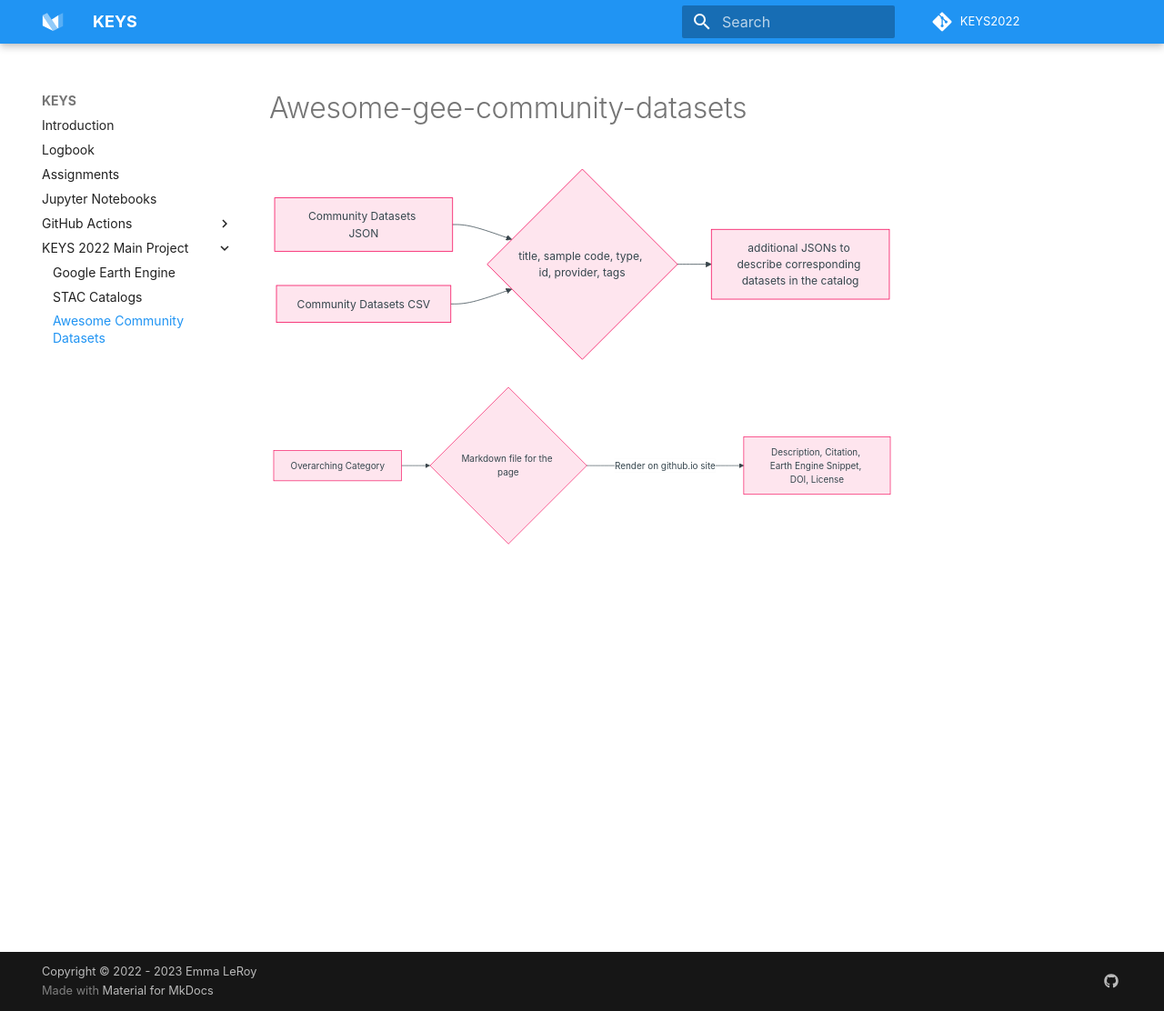
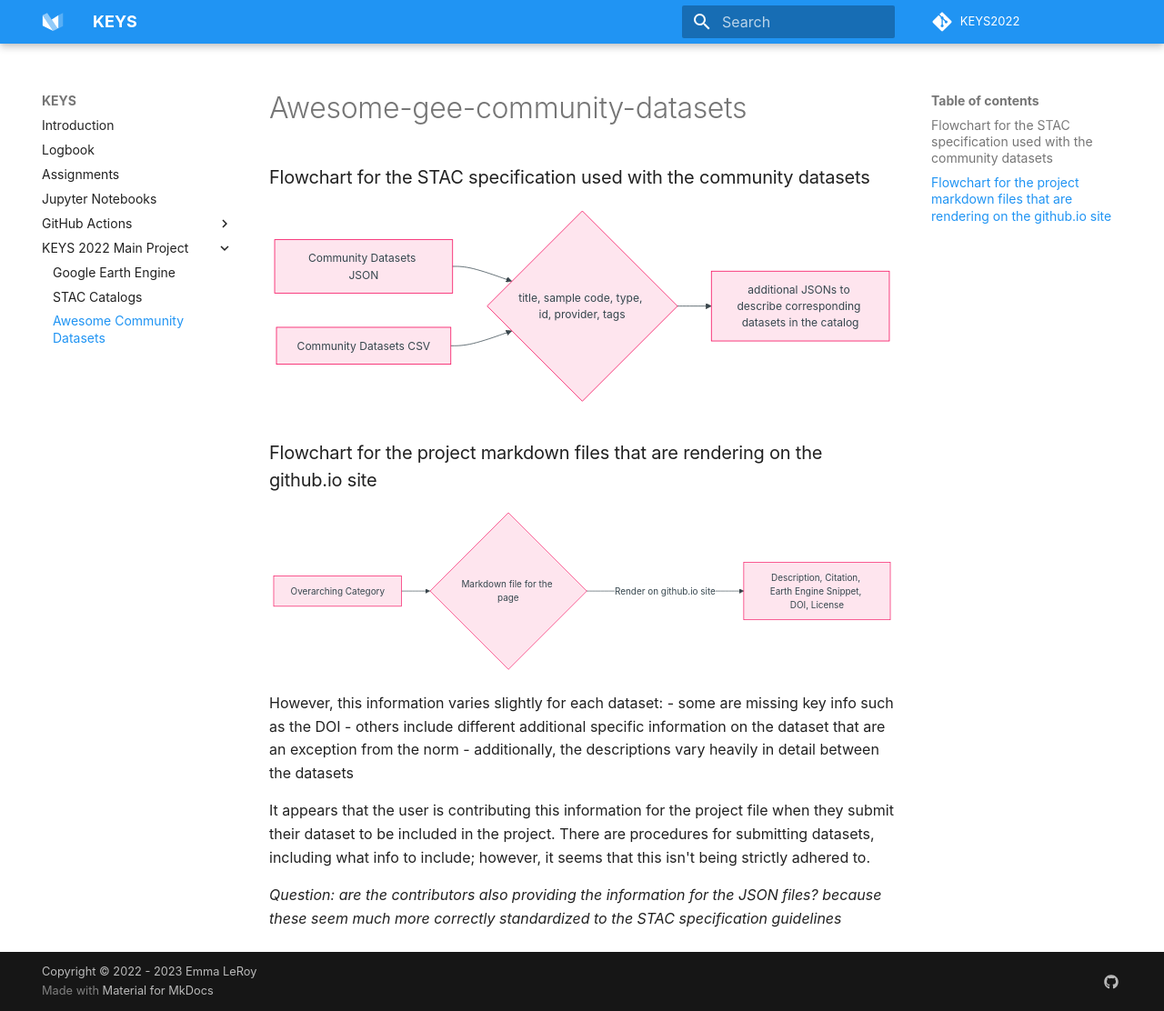
Before and after one commit to tyson-swetnam/mkdocs-material-template, an MkDocs documentation site: the page built from docs/communityDataset.md, in a window 1280 px wide and 1112 px high. Shown: the whole window at 91% size. Built offline with MkDocs 1.6.1 and Material for MkDocs 9.7.7, drawn with Linux system fonts in a browser that asks for light colours; some web fonts are replaced; comment, search, counter and statistics services are not loaded.

Commit message:
Update communityDataset.md

````diff
--- a/docs/communityDataset.md
+++ b/docs/communityDataset.md
@@ -1,15 +1,23 @@
 # Awesome-gee-community-datasets
 
-
+### Flowchart for the STAC specification used with the community datasets
 ``` mermaid
 graph LR
   B[Community Datasets JSON] --> C{title, sample code, type, id, provider, tags};
   A[Community Datasets CSV] --> C{title, sample code, type, id, provider, tags};
   C --> D[additional JSONs to describe corresponding datasets in the catalog];
 ```
-
+### Flowchart for the project markdown files that are rendering on the github.io site
 ``` mermaid
 graph LR
   A[Overarching Category] --> B{Markdown file for the page};
   B --->|Render on github.io site| C[Description, Citation, Earth Engine Snippet, DOI, License];
 ```
+However, this information varies slightly for each dataset:
+- some are missing key info such as the DOI
+- others include different additional specific information on the dataset that are an exception from the norm
+- additionally, the descriptions vary heavily in detail between the datasets
+
+It appears that the user is contributing this information for the project file when they submit their dataset to be included in the project. There are procedures for submitting datasets, including what info to include; however, it seems that this isn't being strictly adhered to.
+
+*Question: are the contributors also providing the information for the JSON files? because these seem much more correctly standardized to the STAC specification guidelines*
````
